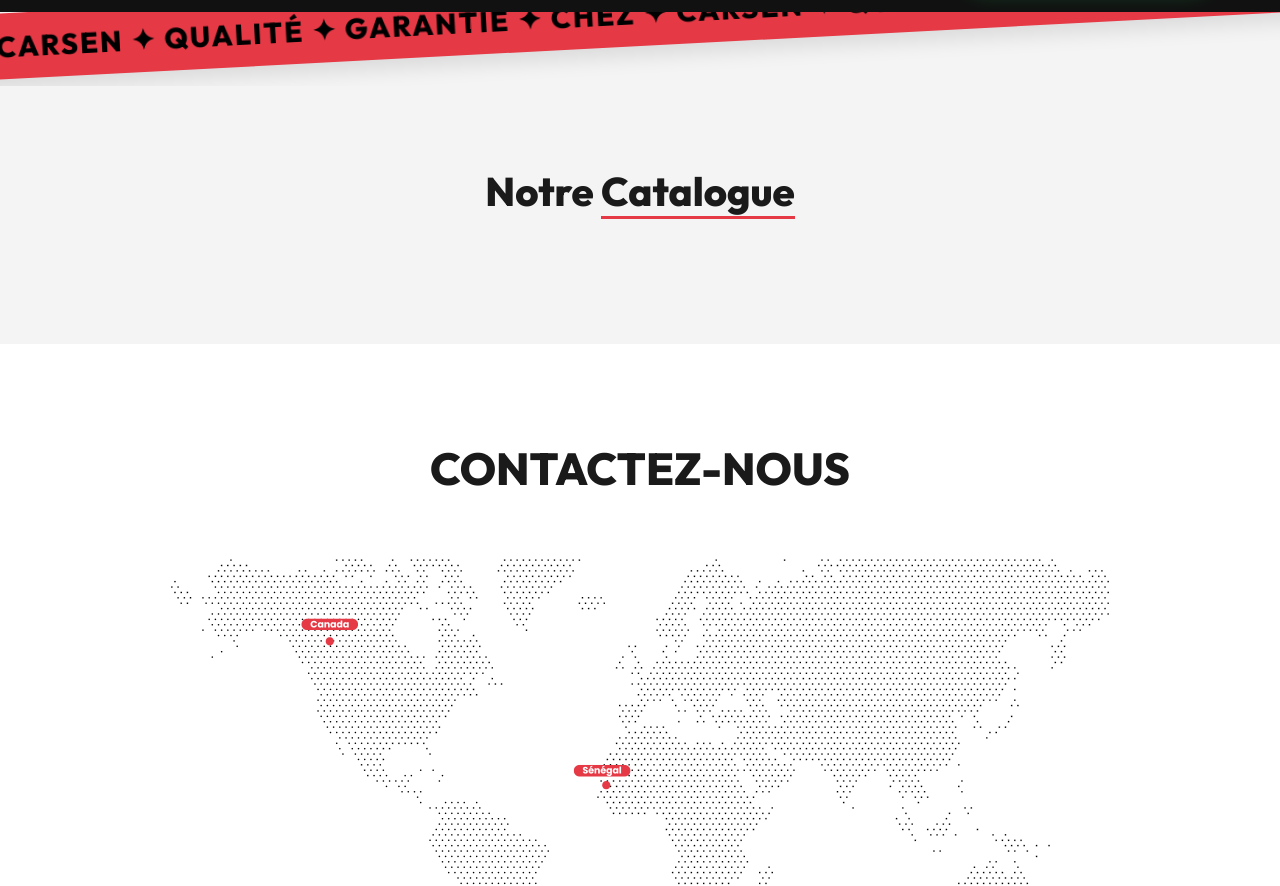
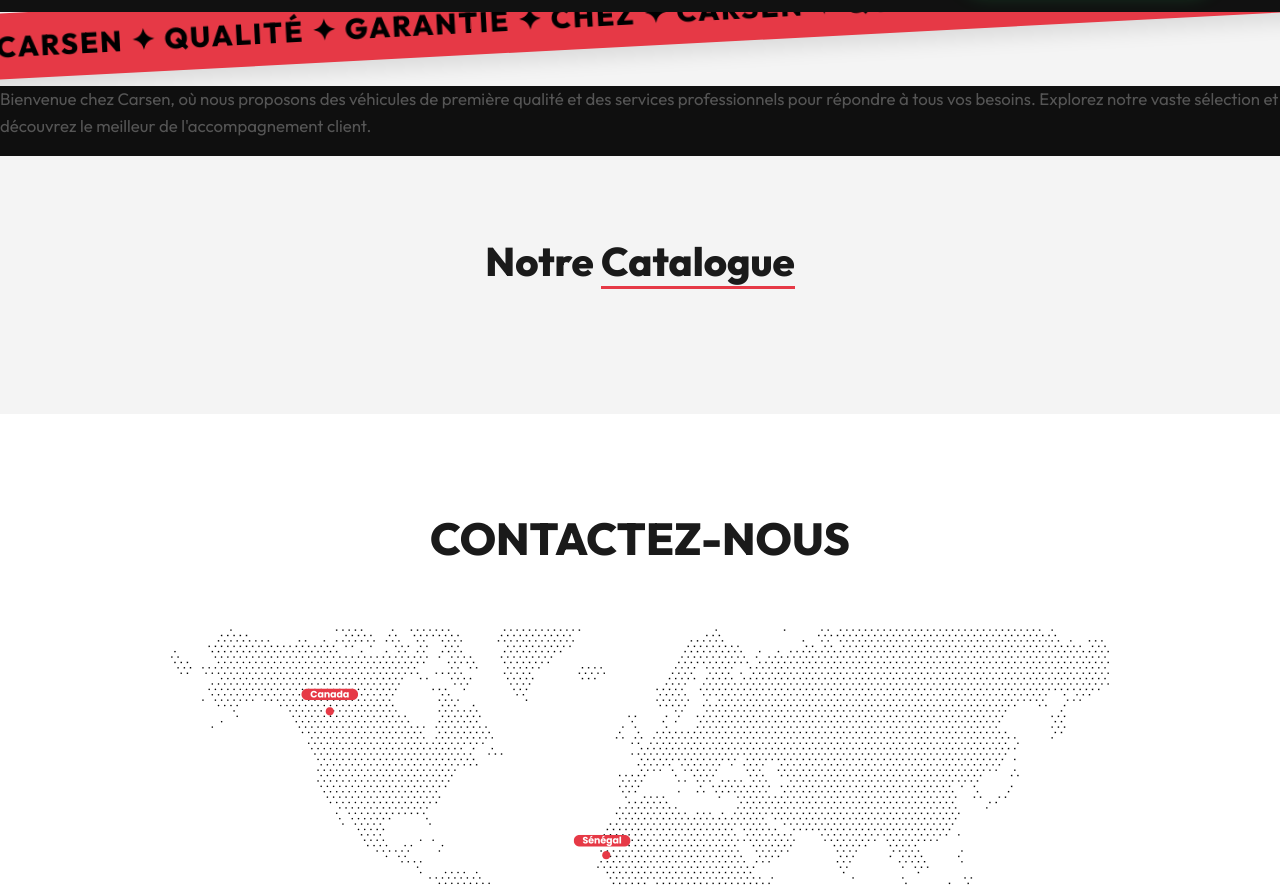
Before and after one commit to Bamba231/Carsen-, a website: page index.html in a window 1280 px wide. Shown: the part 1588-2474 px from the top of the page. Drawn offline with Linux system fonts and the light colour scheme; no server answers.

Commit message:
Update index.html

```diff
--- a/index.html
+++ b/index.html
@@ -133,6 +133,12 @@
             </div>
         </div>
     </div>
+
+     <p class="expertise-texte">
+                    Bienvenue chez Carsen, où nous proposons des véhicules de première qualité et des services
+                    professionnels pour répondre à tous vos besoins. Explorez notre vaste sélection et découvrez le
+                    meilleur de l'accompagnement client.
+                </p>
 
     <section id="catalogue" class="sec-catalogue">
         <h2 class="titre-section">Notre <span>Catalogue</span></h2>
```
